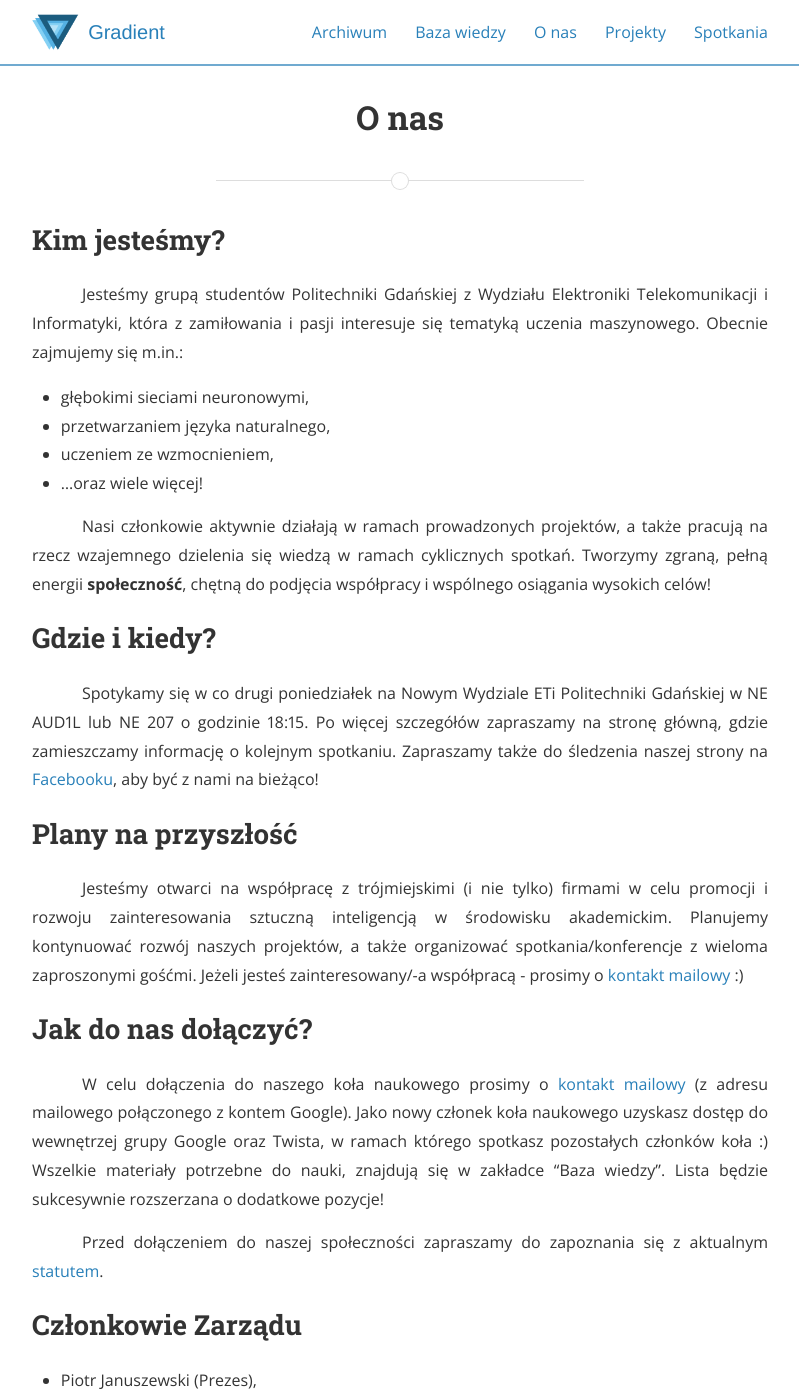
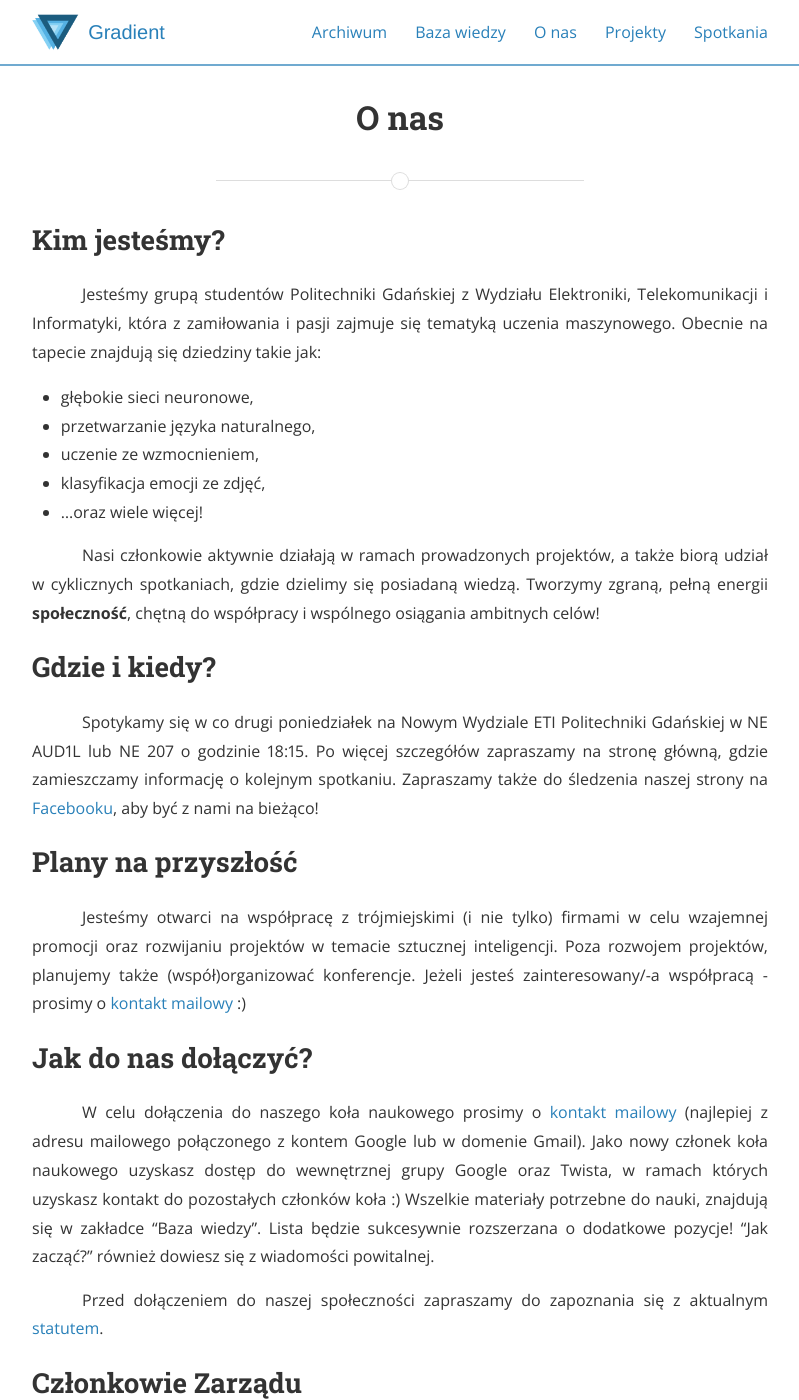
Before and after one commit to jpowie01/GradientPG, a Jekyll site: the page built from o-nas.md, in a window 1280 px wide and 1400 px high. Shown: the whole window, without its empty margins (240-1039 px from the left). Built offline with Jekyll 4.4.1, drawn with Linux system fonts in a browser that asks for light colours; nearby versions of some CDN libraries; some of the changed text lies outside the part shown.

Commit message:
Odśwież strone o nas

```diff
--- a/o-nas.md
+++ b/o-nas.md
@@ -5,31 +5,32 @@ permalink: /o-nas/
 ---
 
 ## Kim jesteśmy?
-Jesteśmy grupą studentów Politechniki Gdańskiej z Wydziału Elektroniki Telekomunikacji i Informatyki, która z zamiłowania i pasji interesuje się tematyką uczenia maszynowego. Obecnie zajmujemy się m.in.:
- - głębokimi sieciami neuronowymi,
- - przetwarzaniem języka naturalnego,
- - uczeniem ze wzmocnieniem,
+Jesteśmy grupą studentów Politechniki Gdańskiej z Wydziału Elektroniki, Telekomunikacji i Informatyki, która z zamiłowania i pasji zajmuje się tematyką uczenia maszynowego. Obecnie na tapecie znajdują się dziedziny takie jak:
+ - głębokie sieci neuronowe,
+ - przetwarzanie języka naturalnego,
+ - uczenie ze wzmocnieniem,
+ - klasyfikacja emocji ze zdjęć,
  - ...oraz wiele więcej!
 
-Nasi członkowie aktywnie działają w ramach prowadzonych projektów, a także pracują na rzecz wzajemnego dzielenia się wiedzą w ramach cyklicznych spotkań. Tworzymy zgraną, pełną energii **społeczność**, chętną do podjęcia współpracy i wspólnego osiągania wysokich celów!
+Nasi członkowie aktywnie działają w ramach prowadzonych projektów, a także biorą udział w cyklicznych spotkaniach, gdzie dzielimy się posiadaną wiedzą. Tworzymy zgraną, pełną energii **społeczność**, chętną do współpracy i wspólnego osiągania ambitnych celów!
 
 ## Gdzie i kiedy?
-Spotykamy się w co drugi poniedziałek na Nowym Wydziale ETi Politechniki Gdańskiej w NE AUD1L lub NE 207 o godzinie 18:15. Po więcej szczegółów zapraszamy na stronę główną, gdzie zamieszczamy informację o kolejnym spotkaniu. Zapraszamy także do śledzenia naszej strony na [Facebooku](http://facebook.com/GradientPG), aby być z nami na bieżąco!
+Spotykamy się w co drugi poniedziałek na Nowym Wydziale ETI Politechniki Gdańskiej w NE AUD1L lub NE 207 o godzinie 18:15. Po więcej szczegółów zapraszamy na stronę główną, gdzie zamieszczamy informację o kolejnym spotkaniu. Zapraszamy także do śledzenia naszej strony na [Facebooku](http://facebook.com/GradientPG), aby być z nami na bieżąco!
 
 ## Plany na przyszłość
-Jesteśmy otwarci na współpracę z trójmiejskimi (i nie tylko) firmami w celu promocji i rozwoju zainteresowania sztuczną inteligencją w środowisku akademickim. Planujemy kontynuować rozwój naszych projektów, a także organizować spotkania/konferencje z wieloma zaproszonymi gośćmi. Jeżeli jesteś zainteresowany/-a współpracą - prosimy o [kontakt mailowy](mailto:{{ site.email }}) :)
+Jesteśmy otwarci na współpracę z trójmiejskimi (i nie tylko) firmami w celu wzajemnej promocji oraz rozwijaniu projektów w temacie sztucznej inteligencji. Poza rozwojem projektów, planujemy także (współ)organizować konferencje. Jeżeli jesteś zainteresowany/-a współpracą - prosimy o [kontakt mailowy](mailto:{{ site.email }}) :)
 
 ## Jak do nas dołączyć?
-W celu dołączenia do naszego koła naukowego prosimy o [kontakt mailowy](mailto:{{ site.email }}) (z adresu mailowego połączonego z kontem Google). Jako nowy członek koła naukowego uzyskasz dostęp do wewnętrzej grupy Google oraz Twista, w ramach którego spotkasz pozostałych członków koła :) Wszelkie materiały potrzebne do nauki, znajdują się w zakładce "Baza wiedzy". Lista będzie sukcesywnie rozszerzana o dodatkowe pozycje!
+W celu dołączenia do naszego koła naukowego prosimy o [kontakt mailowy](mailto:{{ site.email }}) (najlepiej z adresu mailowego połączonego z kontem Google lub w domenie Gmail). Jako nowy członek koła naukowego uzyskasz dostęp do wewnętrznej grupy Google oraz Twista, w ramach których uzyskasz kontakt do pozostałych członków koła :) Wszelkie materiały potrzebne do nauki, znajdują się w zakładce "Baza wiedzy". Lista będzie sukcesywnie rozszerzana o dodatkowe pozycje! "Jak zacząć?" również dowiesz się z wiadomości powitalnej.
 
 Przed dołączeniem do naszej społeczności zapraszamy do zapoznania się z aktualnym [statutem](/statut).
 
 ## Członkowie Zarządu
  - Piotr Januszewski (Prezes),
  - Jakub Powierza (Public Relations),
- - Dawid Paluchowski (Administrator),
- - Mateusz Jabłoński,
- - Grzegorz Beringer.
+ - Dawid Paluchowski,
+ - Grzegorz Beringer,
+ - Mateusz Jabłoński.
 
 ## Opiekunowie Koła
  - mgr Adam Brzeski,
```
